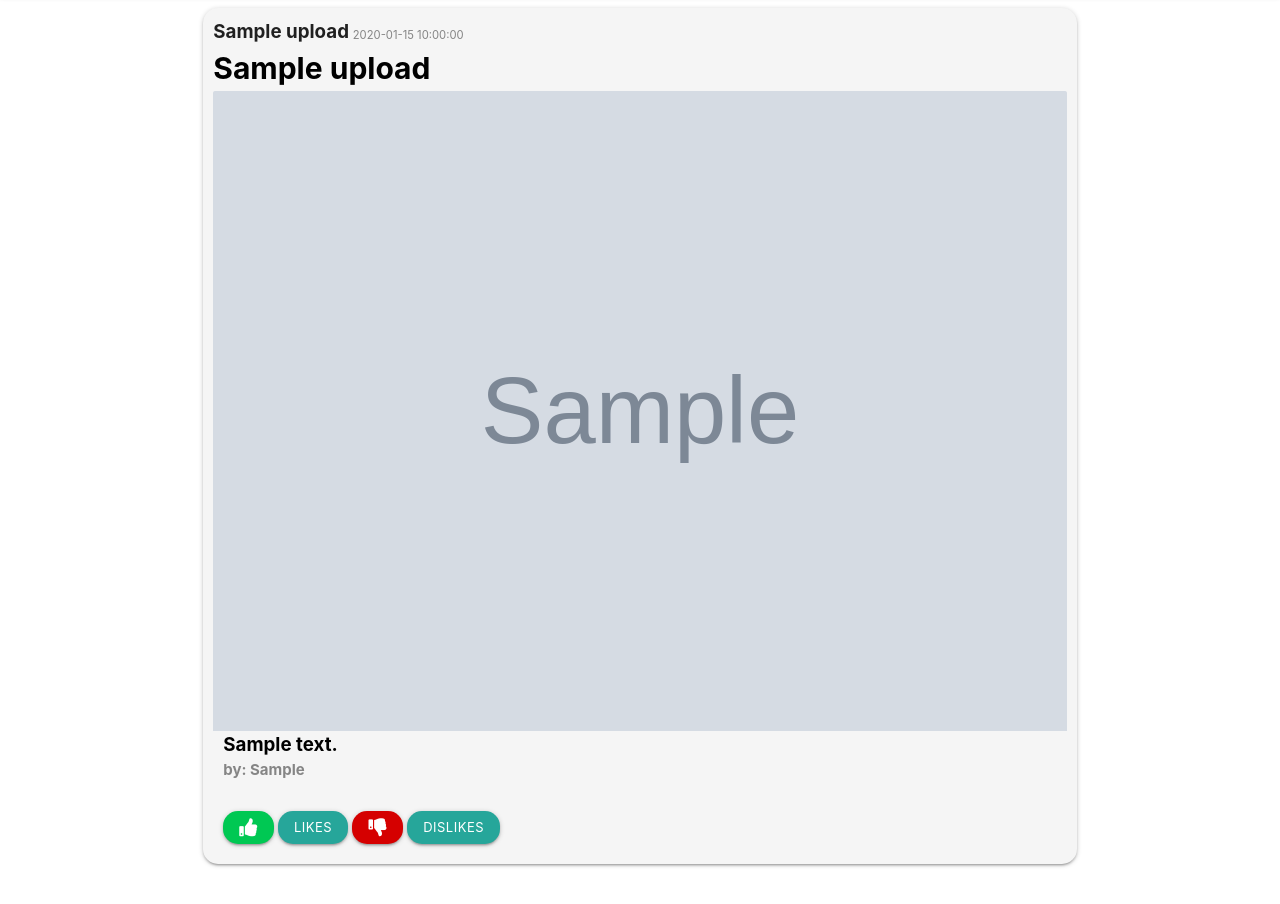
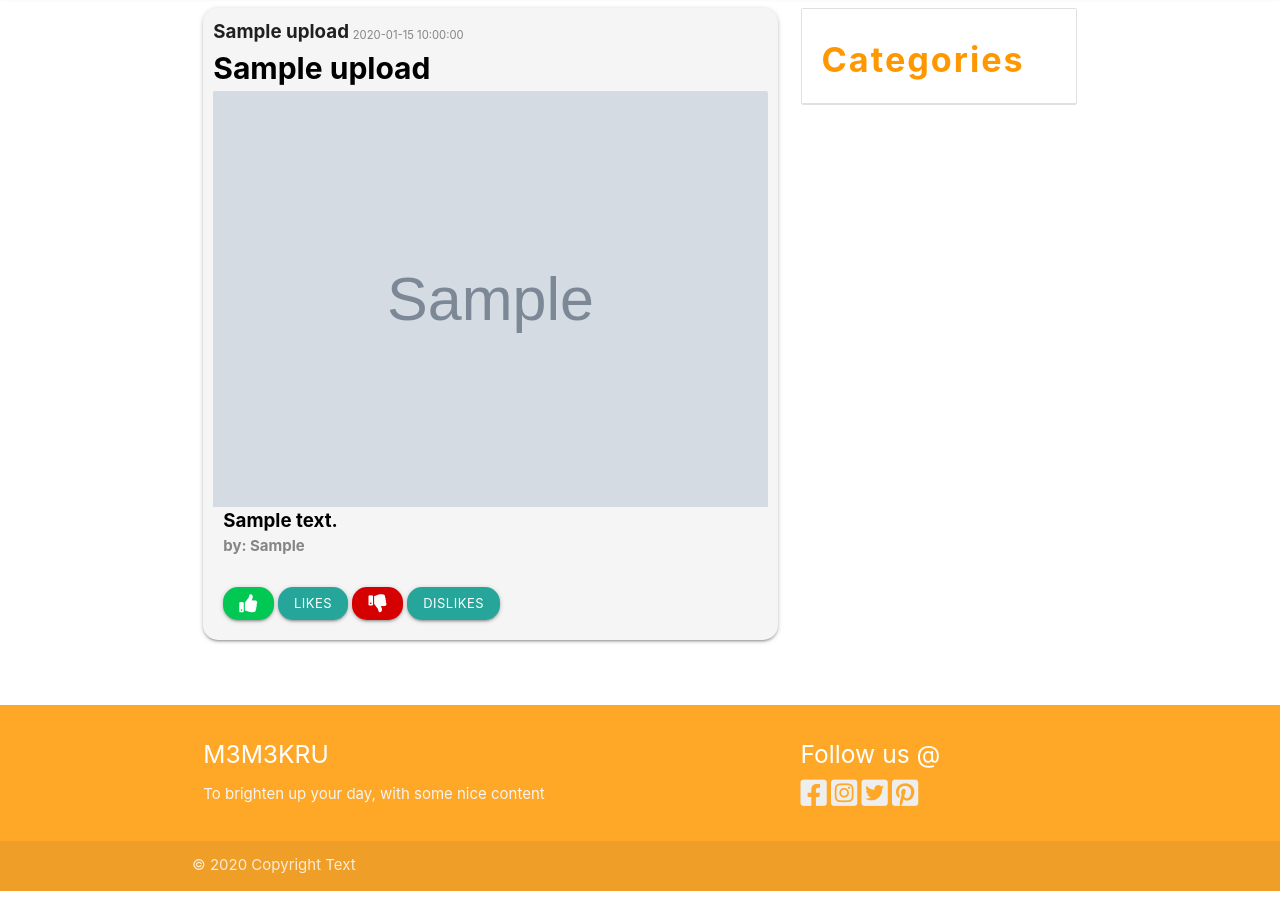
Before and after one commit to Joeri157/third_milestone_project, a Flask app: page /upload1/1 in a window 1280 px wide. Shown: the part 68-972 px from the top of the page. Run offline with Flask 2, Linux system fonts and the light colour scheme; grey boxes marked "Sample" are stand-in pictures; a database or web service that is not in the repository returns one stand-in record (values such as "Sample title"); some libraries are stand-ins or nearby versions.

Commit message:
Update Single Upload version 1.7
@upload.html
Added category menu on large screens

@app.py
Add category list to display

```diff
--- a/app.py
+++ b/app.py
@@ -451,10 +451,13 @@
 
 @app.route("/upload/<id>", methods=["GET", "POST"])
 def upload(id):
+    categories = mongo.db.categories.find().sort("category_name", 1)
     comments = list(
         mongo.db.comments.find().sort("comment_time", -1))
     upload = mongo.db.uploads.find_one({"_id": ObjectId(id)})
-    return render_template("upload.html", upload=upload, comments=comments)
+    return render_template(
+        "upload.html", upload=upload,
+        comments=comments, categories=categories)
 
 
 #  ~~~~~~~~~~~~~~~~~~~~~~~~~~~~~~~~~~~~~~~~~~~~~~~~~~~~~~~~~~~~~~~~~~~~~~~~~  #
--- a/templates/upload.html
+++ b/templates/upload.html
@@ -4,7 +4,7 @@
     <!-------------------- Uploaded content -------------------->
     <div class="container">
         <div class="row">
-            <div class="col s12">
+            <div class="col s12 m12 l8">
                 <div class="card #f5f5f5 grey lighten-4">
                     <div class="row">
                         <div class="custom-upload-category col s6 ">
@@ -45,17 +45,29 @@
                     </div>
                 </div>
             </div>
+            <!-------------------- Extra small space for categories -------------------->
+            <div class="col hide-on-med-and-down l4">
+                <ul class="collection with-header">
+                    <li class="collection-header "><h4 class="orange-text side-cat-header">Categories</h4></li>
+                    {% for category in categories %}
+                    <a href="{{ url_for('category_page', category_name=category.category_name) }}">
+                        <li class="side-category-effect collection-item">
+                        <span class="custom-category-name">{{ category.category_name }}</span>
+                        </li>
+                    </a>
+                    {% endfor %}
+                </ul>
+            </div>
         </div>
     <!--------------------  Add Comment -------------------->
         {% if session.user %}
             <div class="row">
                 <form method="POST" action="{{ url_for('add_comment', id=upload._id) }}">
     <!--------------------  Comment Description -------------------->
-                    <div class="row">
+                    <div class="row" style="display: none;">
                         <div class="input-field col s12">
                             <input id="upload_title" name="upload_title"
-                                value="{{ upload.upload_title }}" type="text" class="validate"
-                                style="display: none;" required>
+                                value="{{ upload.upload_title }}" type="text" class="validate" required>
                         </div>
                     </div>
                     <div class="col s12">
```
